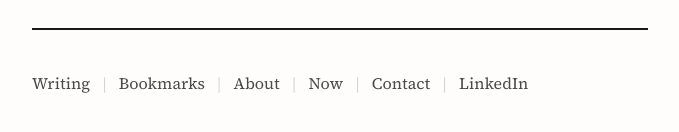
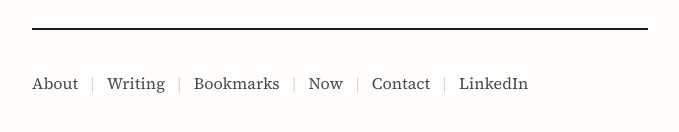
Before and after one commit to blakeyoder/blakeyoderdotcom, a Next.js app: page / in a window 1280 px wide. Shown: the part 640-772 px from the top of the page, without its empty margins (300-979 px from the left). Built offline with nearby package versions, Linux system fonts and the light colour scheme.

Commit message:
Rework footer links

```diff
--- a/src/app/page.tsx
+++ b/src/app/page.tsx
@@ -40,11 +40,11 @@ export default function Home() {
             margin: 0,
             fontSize: "1rem"
           }}>
+            <Link href="/about" className="nav-link">About</Link>
+            <span className="nav-divider">|</span>
             <Link href="/writing" className="nav-link">Writing</Link>
             <span className="nav-divider">|</span>
             <Link href="/bookmarks" className="nav-link">Bookmarks</Link>
-            <span className="nav-divider">|</span>
-            <Link href="/about" className="nav-link">About</Link>
             <span className="nav-divider">|</span>
             <Link href="/now" className="nav-link">Now</Link>
             <span className="nav-divider">|</span>
```
